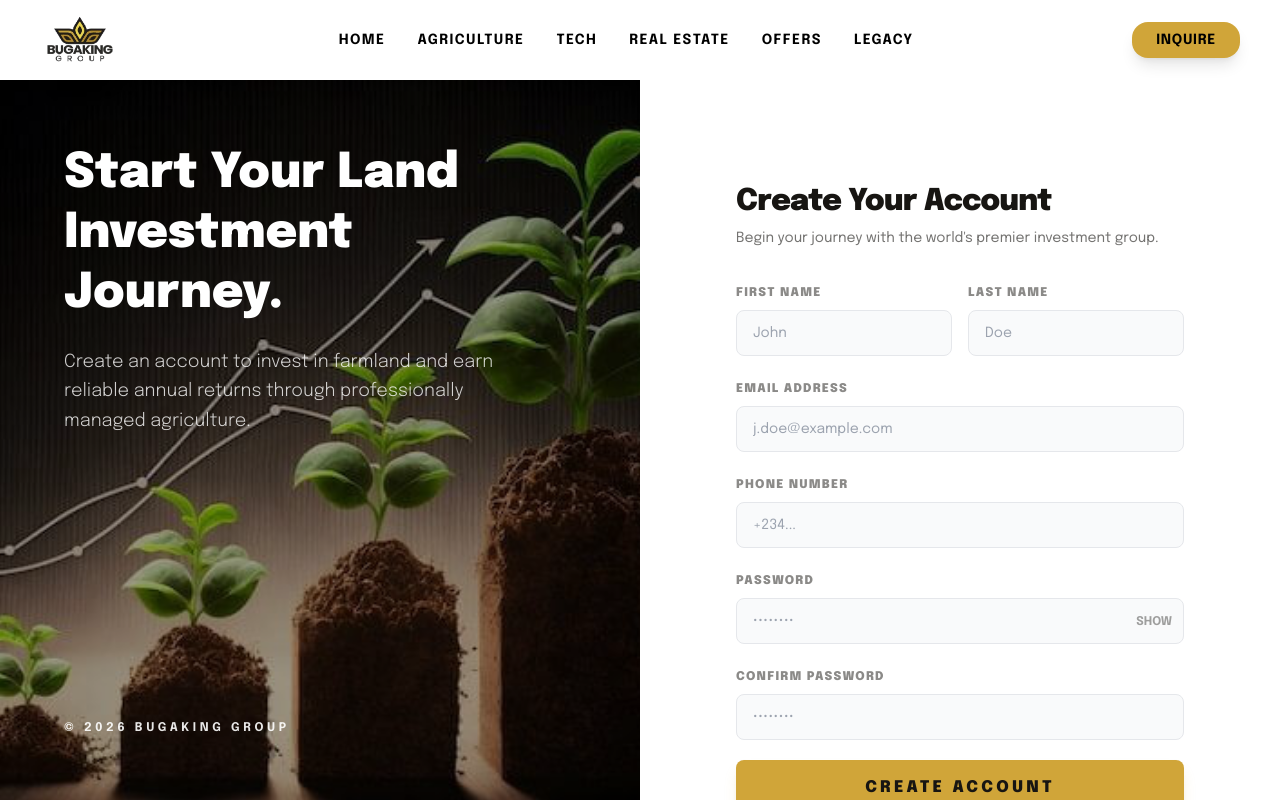
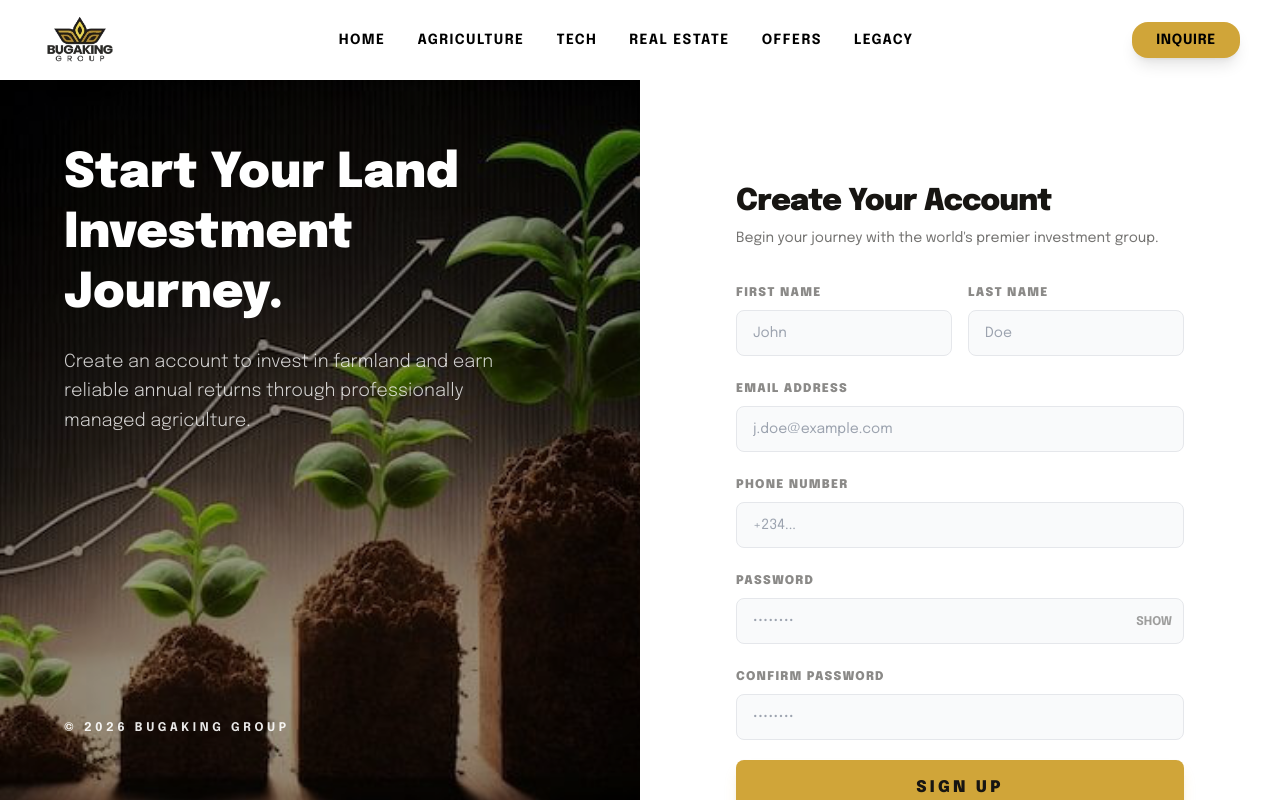
Before and after one commit to kelvinjones1234/bugakingfs, a Next.js app: page /authentication/signup in a window 1280 px wide. Built offline with nearby package versions, Linux system fonts and the light colour scheme; no server answers; a web font is replaced by a local one.

Commit message:
fixed ui and others

```diff
--- a/src/app/authentication/signup/component/Main.tsx
+++ b/src/app/authentication/signup/component/Main.tsx
@@ -205,7 +205,7 @@ const SignUpForm = () => {
               disabled={loading}
               className="w-full bg-[#d0a539] text-[#171512] font-black uppercase tracking-[0.2em] py-4 rounded-lg hover:bg-opacity-90 transition-all shadow-lg shadow-[#d0a539]/20 disabled:opacity-50"
             >
-              {loading ? <>Processing...</> : "Create Account"}
+              {loading ? <>Signing in...</> : "Sign up"}
             </button>
           </form>
 
```
